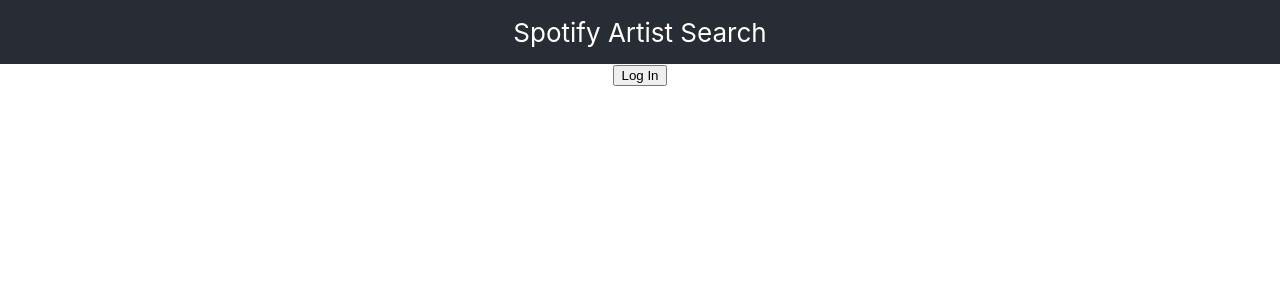
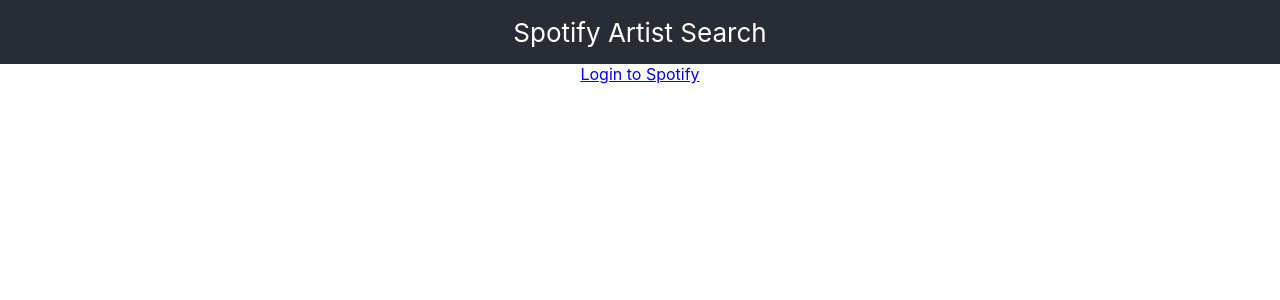
Before and after one commit to spoilist/personalProjects, a React (Create React App) app in the folder Miscellaneous/spotify/: page / in a window 1280 px wide. Shown: the top 300 px of the page. Built offline with nearby package versions, Linux system fonts and the light colour scheme.

Commit message:
Added login link

```diff
--- a/Miscellaneous/spotify/src/App.js
+++ b/Miscellaneous/spotify/src/App.js
@@ -3,31 +3,45 @@
 import './App.css';
 import { BrowserRouter as Router, Route, Link } from "react-router-dom";
 
-function App() {
+const authEndpoint = "https://accounts.spotify.com/authorize";
+const clientId = "1ae9d7e331e24b0b8413360563338962";
+const redirectUri = "http://localhost:3000/search";
+const responseType = "token";
+
+
+
+class App extends React.Component {
+  render() {
     return (
       <Router>
         <div className="App">
         <Header/>
 
-
           <Route exact path='/' component={Home} />
           <Route path='/search' component={ArtistSearch} />
           <Route path='/artists/' component={ArtistsList} />
           <Route path='/albums/:artistId' component={AlbumsList} />
+          <Route path='/callback' component={CallBack}/>
 
         </div>
       </Router>
     );
   }
+}
 
 export default App;
 
-function Home() {
+class Home extends React.Component {
+  render() {
     return (
-    <button>
-      Log In
-    </button>
+      <a
+        className="loginBtn"
+        href={authEndpoint + "?client_id=" + clientId + "&redirect_uri=" + redirectUri +
+          "&scope=user-read-private%20user-read-email&response_type=" + responseType + "&state=" + 123}>
+        Login to Spotify
+      </a>
     );
+  }
 }
 
 function ArtistSearch() {
@@ -60,6 +74,32 @@
   );
 }
 
+class CallBack extends React.Component {
+  constructor(props) {
+    super(props);
+    this.state = {
+      token: 0,    }
+  }
+  render() {
+    return(
+      this.state.token
+    );
+  }
+
+}
+
+function redirectUrlToSpotifyLogin() {
+  const clientId = "1ae9d7e331e24b0b8413360563338962";
+  const redirectUri = "http://localhost:3000/search";
+
+  return (
+    "https://accounts.spotify.com/authorize?client_id=" +
+    clientId +
+    "&redirect_uri=" +
+    redirectUri +
+    "&response_type=token"
+  );
+}
 
 /*
 function App() {
```
Lines whose indentation alone changed are shown as unchanged.
